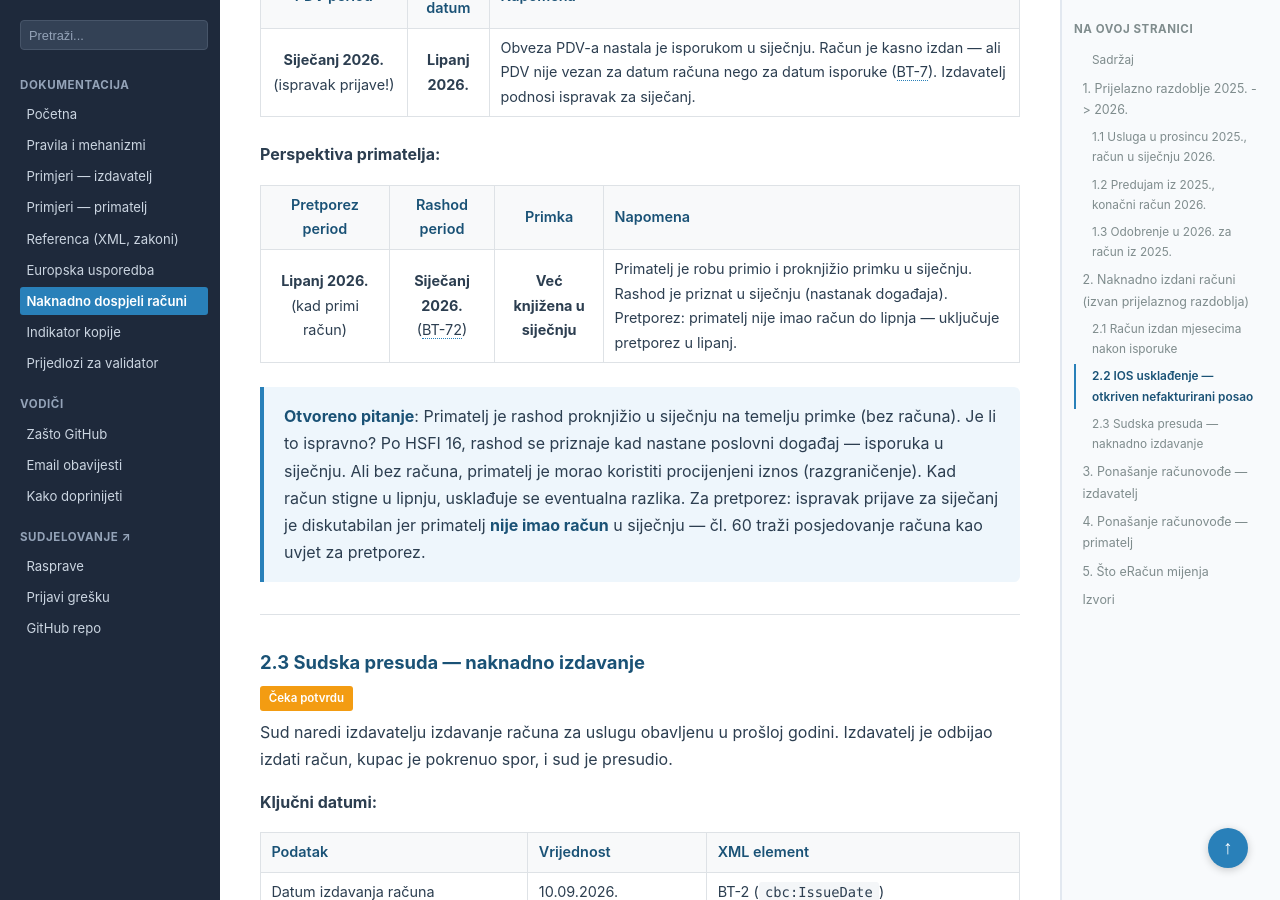
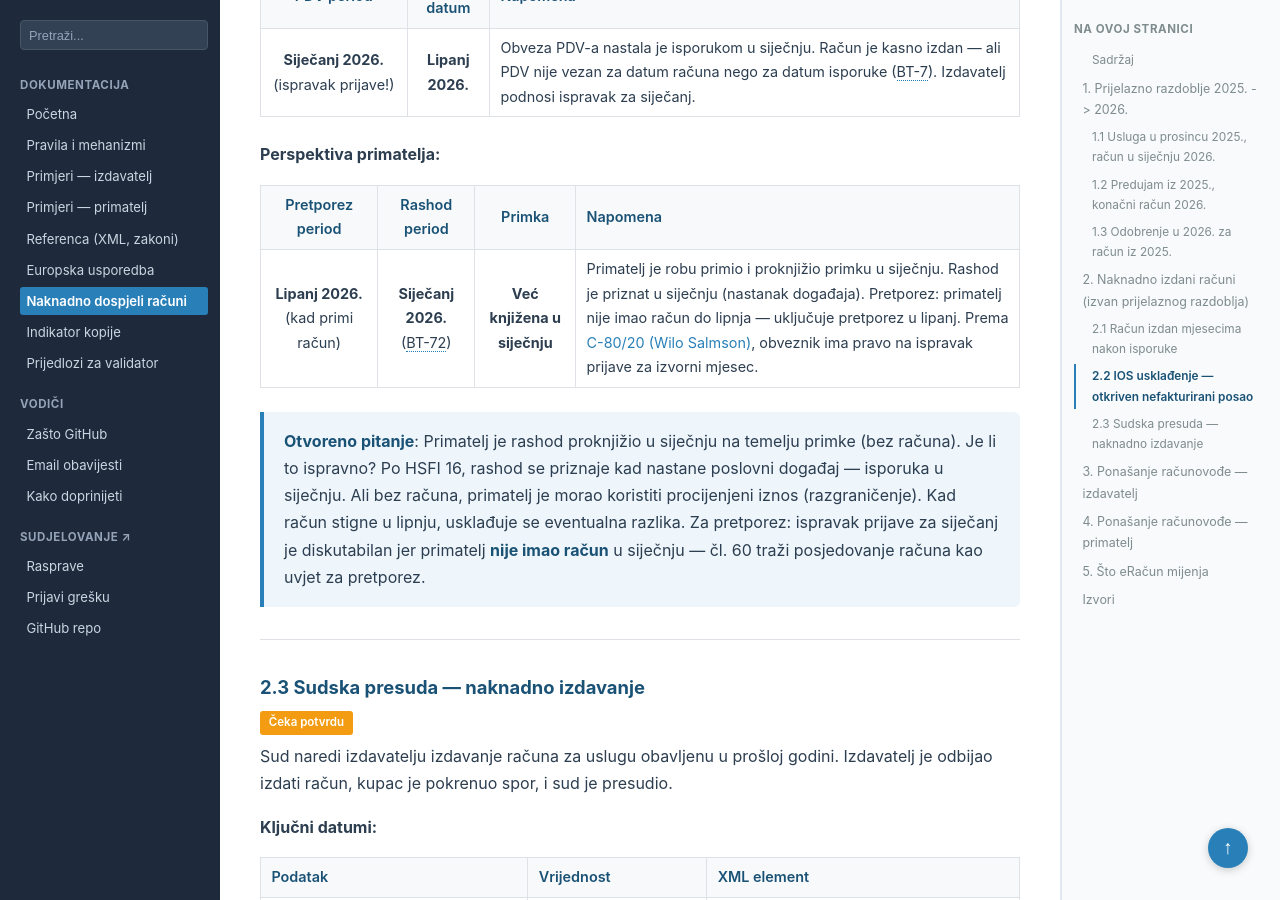
Before and after one commit to dageci/eracun-fiskalizacija-datumi, a Jekyll site: the page built from docs/naknadno-dospjeli-racuni.md, in a window 1280 px wide and 900 px high, scrolled down 9951 px. Built offline with Jekyll 4.4.1, drawn with Linux system fonts in a browser that asks for light colours; some of the changed text lies outside the part shown.

Commit message:
Wilo Salmson + Senatex reference, ispravljeni broken linkovi
- Senatex dodan u 4.2.6 CreditNote po naplati (izdavatelj)
- Wilo Salmson dodan u naknadno 2.1 i 2.2
- Ispravljen dupli anchor #pretporez-pretporez → #pretporez
- Ispravljen broken link na nepostojeću sekciju 5
- Ispravljen broken link u prijedlozima validatora na sekciju 3.1

```diff
--- a/docs/naknadno-dospjeli-racuni.md
+++ b/docs/naknadno-dospjeli-racuni.md
@@ -203,7 +203,7 @@
 |:---:|:---:|---|
 | **Ožujak 2026.** — ako račun stigne prije roka za prijavu; inače **Lipanj 2026.** | **Ožujak 2026.** (BT-72) | Pretporez: dva uvjeta moraju biti ispunjena — (1) obveza PDV-a nastala (ožujak, BT-7) i (2) primatelj ima račun. Ako je rok za PDV prijavu za ožujak istekao (30.04. — od 2026. rok je zadnji dan u mjesecu), primatelj uključuje pretporez u prvi sljedeći period kad ima račun = lipanj. |
 
-> **Otvoreno pitanje — ispravak prijave**: Primatelj primi račun u lipnju za isporuku iz ožujka. Može li retroaktivno ispraviti PDV prijavu za ožujak i uključiti pretporez u ožujak? U praksi, PU dopušta ispravak ako rok za prijavu za ožujak (30.04.) nije istekao u trenutku primitka računa — ali ako je istekao, primatelj pretporez uključuje u lipanj (kad je primio račun). Alternativno, neki porezni savjetnici preporučuju podnošenje ispravka za ožujak, pozivajući se na [Senatex presudu](primjeri-primatelj#sudska-praksa-eu--pravo-na-odbitak-i-račun).
+> **Otvoreno pitanje — ispravak prijave**: Primatelj primi račun u lipnju za isporuku iz ožujka. Može li retroaktivno ispraviti PDV prijavu za ožujak i uključiti pretporez u ožujak? U praksi, PU dopušta ispravak ako rok za prijavu za ožujak (30.04.) nije istekao u trenutku primitka računa — ali ako je istekao, primatelj pretporez uključuje u lipanj (kad je primio račun). Alternativno, neki porezni savjetnici preporučuju podnošenje ispravka za ožujak, pozivajući se na [Senatex presudu](primjeri-primatelj#sudska-praksa-eu--pravo-na-odbitak-i-račun) i [Wilo Salmson C-80/20](primjeri-primatelj#sudska-praksa-eu--pravo-na-odbitak-i-račun).
 
 ---
 
@@ -235,7 +235,7 @@
 
 | Pretporez period | Rashod period | Primka | Napomena |
 |:---:|:---:|:---:|---|
-| **Lipanj 2026.** (kad primi račun) | **Siječanj 2026.** (BT-72) | **Već knjižena u siječnju** | Primatelj je robu primio i proknjižio primku u siječnju. Rashod je priznat u siječnju (nastanak događaja). Pretporez: primatelj nije imao račun do lipnja — uključuje pretporez u lipanj. |
+| **Lipanj 2026.** (kad primi račun) | **Siječanj 2026.** (BT-72) | **Već knjižena u siječnju** | Primatelj je robu primio i proknjižio primku u siječnju. Rashod je priznat u siječnju (nastanak događaja). Pretporez: primatelj nije imao račun do lipnja — uključuje pretporez u lipanj. Prema [C-80/20 (Wilo Salmson)](primjeri-primatelj#sudska-praksa-eu--pravo-na-odbitak-i-račun), obveznik ima pravo na ispravak prijave za izvorni mjesec. |
 
 > **Otvoreno pitanje**: Primatelj je rashod proknjižio u siječnju na temelju primke (bez računa). Je li to ispravno? Po HSFI 16, rashod se priznaje kad nastane poslovni događaj — isporuka u siječnju. Ali bez računa, primatelj je morao koristiti procijenjeni iznos (razgraničenje). Kad račun stigne u lipnju, usklađuje se eventualna razlika. Za pretporez: ispravak prijave za siječanj je diskutabilan jer primatelj **nije imao račun** u siječnju — čl. 60 traži posjedovanje računa kao uvjet za pretporez.
 
```
Also changed, not shown: docs/prijedlozi-validator.md (+1 -1 lines), docs/primjeri-izdavatelj.md (+2 -0 lines), docs/primjeri-primatelj.md (+4 -4 lines).
